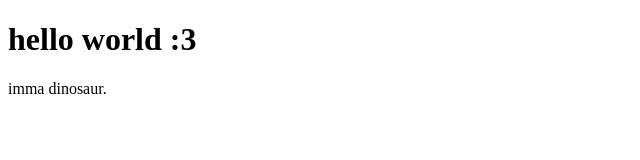
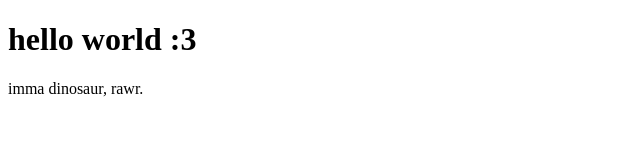
Before and after one commit to shizukasmid/shizukasmid.github.io, a plain HTML site: page index.html in a window 1280 px wide. Shown: the full height of the page, 0-640 px from the left. Drawn offline with Linux system fonts and the light colour scheme.

Commit message:
index
test2

```diff
--- a/index.html
+++ b/index.html
@@ -2,6 +2,6 @@
 <html>
 <body>
 <h1>hello world :3</h1>
-<p>imma dinosaur.</p>
+<p>imma dinosaur, rawr.</p>
 </body>
 </html>
```
